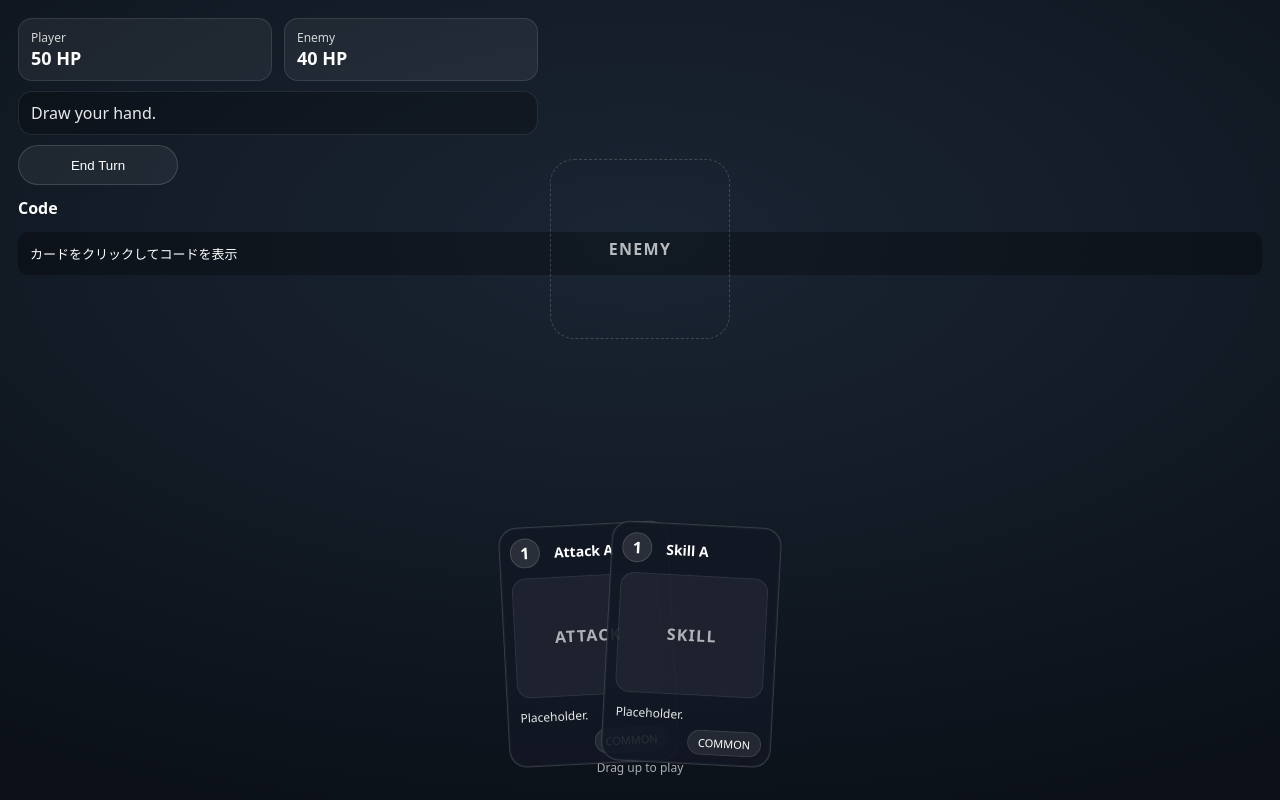
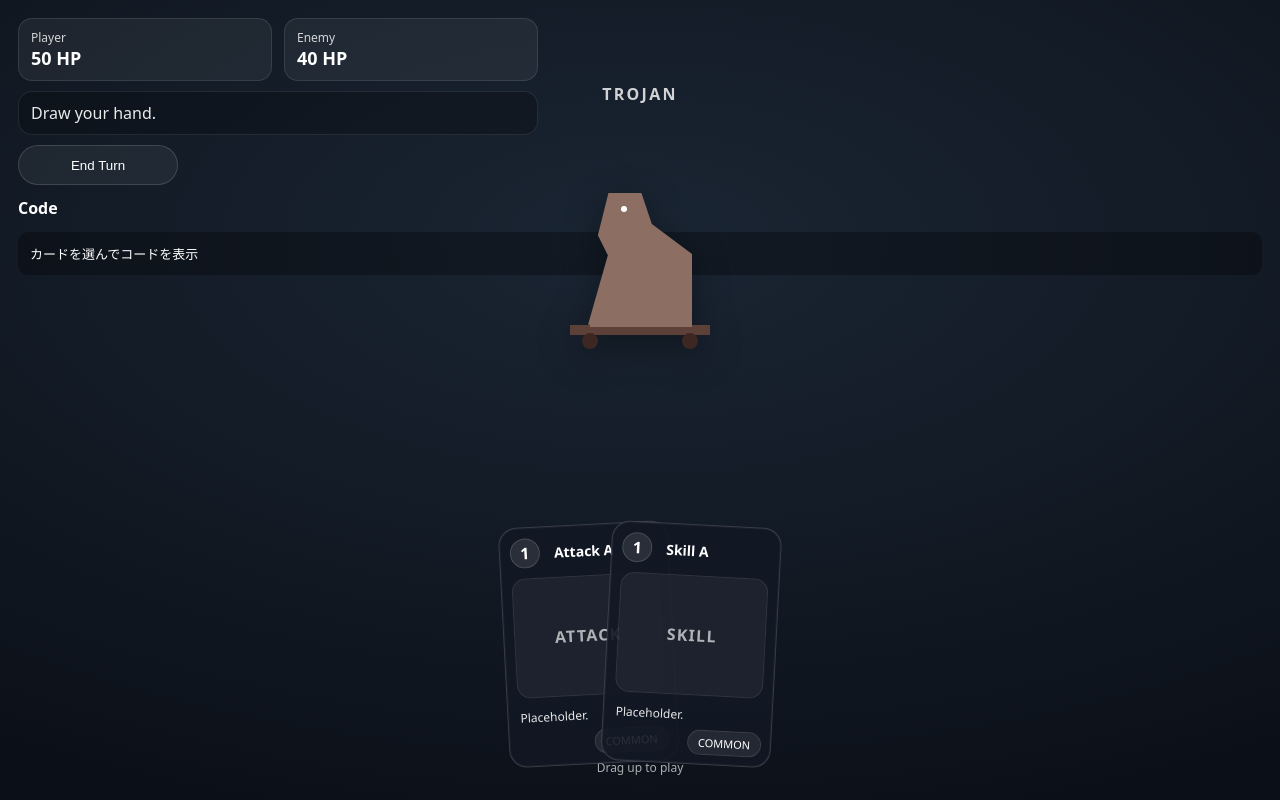
Before and after one commit to oy-hotwater/code-card, a React (Vite) app: page / in a window 1280 px wide. Built offline with nearby package versions, Linux system fonts and the light colour scheme.

Commit message:
Enemy Trojan SVG Trial

```diff
--- a/src/styles.css
+++ b/src/styles.css
@@ -248,3 +248,19 @@ body,
   background: rgba(0, 0, 0, 0.3);
   overflow: auto;
 }
+.enemyWrap {
+  display: grid;
+  place-items: center;
+  gap: 10px;
+}
+
+.enemyName {
+  letter-spacing: 0.14em;
+  opacity: 0.8;
+  font-weight: 700;
+}
+
+.enemySprite {
+  color: rgba(220, 220, 220, 0.9);
+  filter: drop-shadow(0 10px 18px rgba(0, 0, 0, 0.35));
+}
--- a/src/ui/BattleBoard.tsx
+++ b/src/ui/BattleBoard.tsx
@@ -1,4 +1,5 @@
 import type { Card } from "../game/types";
+import TrojanHorseIcon from "./components/TrojanHorseIcon";
 
 type Props = {
   enemyHp: number;
@@ -9,7 +10,13 @@ type Props = {
   selectedCard: Card | null;
 };
 
-export function BattleBoard({ enemyHp, playerHp, lastLog, onEndTurn, selectedCard }: Props) {
+export function BattleBoard({
+  enemyHp,
+  playerHp,
+  lastLog,
+  onEndTurn,
+  selectedCard,
+}: Props) {
   return (
     <div className="board">
       <div className="hud">
@@ -32,7 +39,12 @@ export function BattleBoard({ enemyHp, playerHp, lastLog, onEndTurn, selectedCar
       </div>
 
       <div className="arena">
-        <div className="enemyDummy">ENEMY</div>
+        <div className="enemyWrap">
+          <div className="enemyName">TROJAN</div>
+          <div className="enemySprite">
+            <TrojanHorseIcon />
+          </div>
+        </div>
       </div>
 
       <div className="codePanel">
@@ -40,9 +52,7 @@ export function BattleBoard({ enemyHp, playerHp, lastLog, onEndTurn, selectedCar
           {selectedCard ? `Code: ${selectedCard.name}` : "Code"}
         </div>
         <pre className="codeBox">
-          <code>
-            {selectedCard?.code ?? "カードをクリックしてコードを表示"}
-          </code>
+          <code>{selectedCard?.code ?? "カードを選んでコードを表示"}</code>
         </pre>
       </div>
     </div>
--- /dev/null
+++ b/src/ui/components/TrojanHorseIcon.tsx
@@ -0,0 +1,89 @@
+import { motion } from "framer-motion";
+
+const TrojanHorse = () => {
+  return (
+    <div style={{ display: "flex", justifyContent: "center", padding: "50px" }}>
+      <motion.svg
+        width="200"
+        height="200"
+        viewBox="0 0 100 100"
+        initial="hidden"
+        animate="visible"
+        whileHover="hover"
+      >
+        {/* 台車（ベース） */}
+        <motion.rect
+          x="15"
+          y="80"
+          width="70"
+          height="5"
+          fill="#5D4037"
+          variants={{
+            hidden: { scaleX: 0 },
+            visible: { scaleX: 1, transition: { duration: 0.5 } },
+          }}
+        />
+
+        {/* 車輪 */}
+        {[25, 75].map((cx, i) => (
+          <motion.circle
+            key={i}
+            cx={cx}
+            cy="88"
+            r="4"
+            fill="#3E2723"
+            variants={{
+              hidden: { opacity: 0 },
+              visible: { opacity: 1, transition: { delay: 0.5 + i * 0.2 } },
+              hover: {
+                rotate: 360,
+                transition: { repeat: Infinity, duration: 2, ease: "linear" },
+              },
+            }}
+          />
+        ))}
+
+        {/* 木馬の本体（パス描画） */}
+        <motion.path
+          d="M 25 80 L 35 45 L 30 35 L 35 15 L 50 15 L 55 30 L 75 45 L 75 80 Z"
+          fill="transparent"
+          stroke="#8D6E63"
+          strokeWidth="2"
+          variants={{
+            hidden: { pathLength: 0, fill: "rgba(141, 110, 99, 0)" },
+            visible: {
+              pathLength: 1,
+              fill: "rgba(141, 110, 99, 1)",
+              transition: {
+                pathLength: { duration: 1.5, ease: "easeInOut" },
+                fill: { delay: 1.2, duration: 0.8 },
+              },
+            },
+            hover: {
+              y: -2,
+              transition: {
+                repeat: Infinity,
+                repeatType: "mirror",
+                duration: 0.5,
+              },
+            },
+          }}
+        />
+
+        {/* 目 */}
+        <motion.circle
+          cx="42"
+          cy="22"
+          r="1.5"
+          fill="#FFF"
+          variants={{
+            hidden: { opacity: 0 },
+            visible: { opacity: 1, transition: { delay: 2 } },
+          }}
+        />
+      </motion.svg>
+    </div>
+  );
+};
+
+export default TrojanHorse;
```
